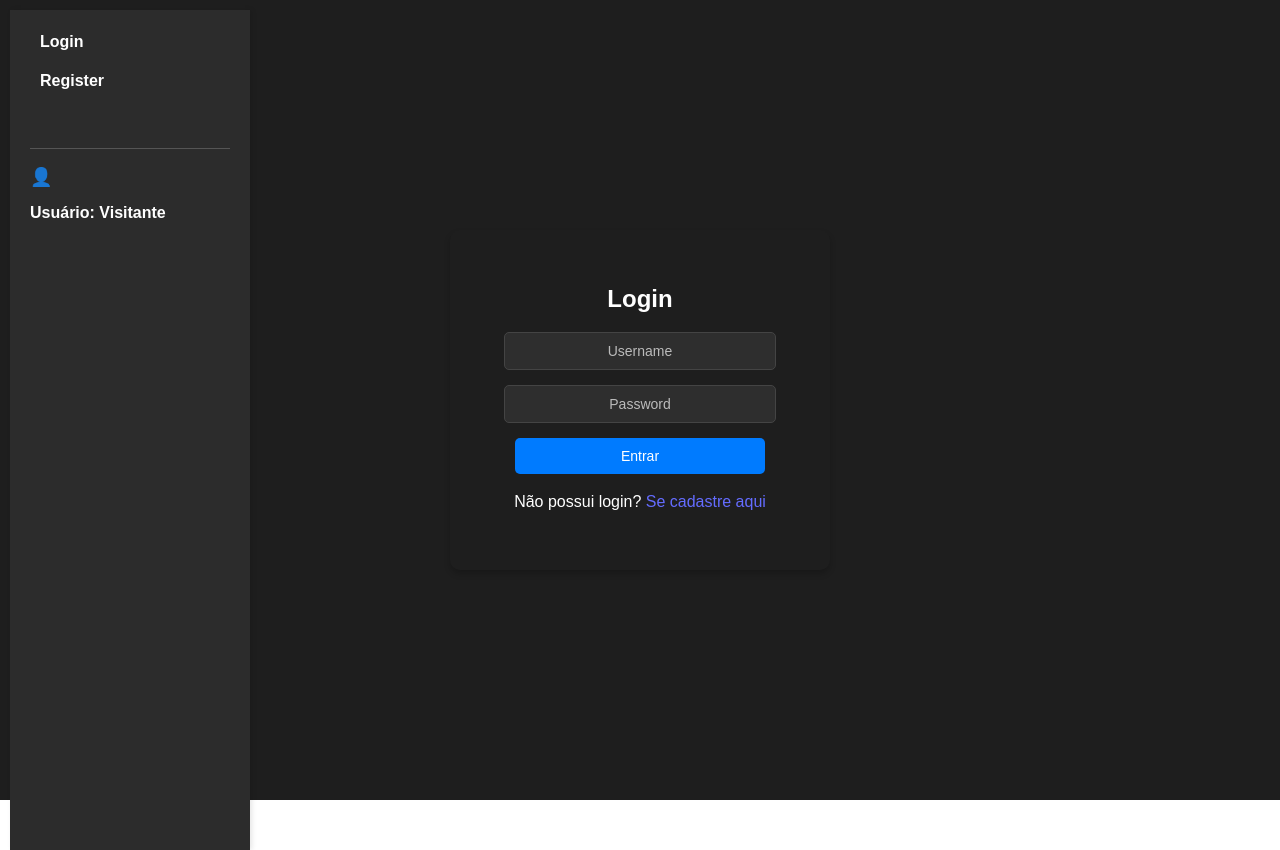
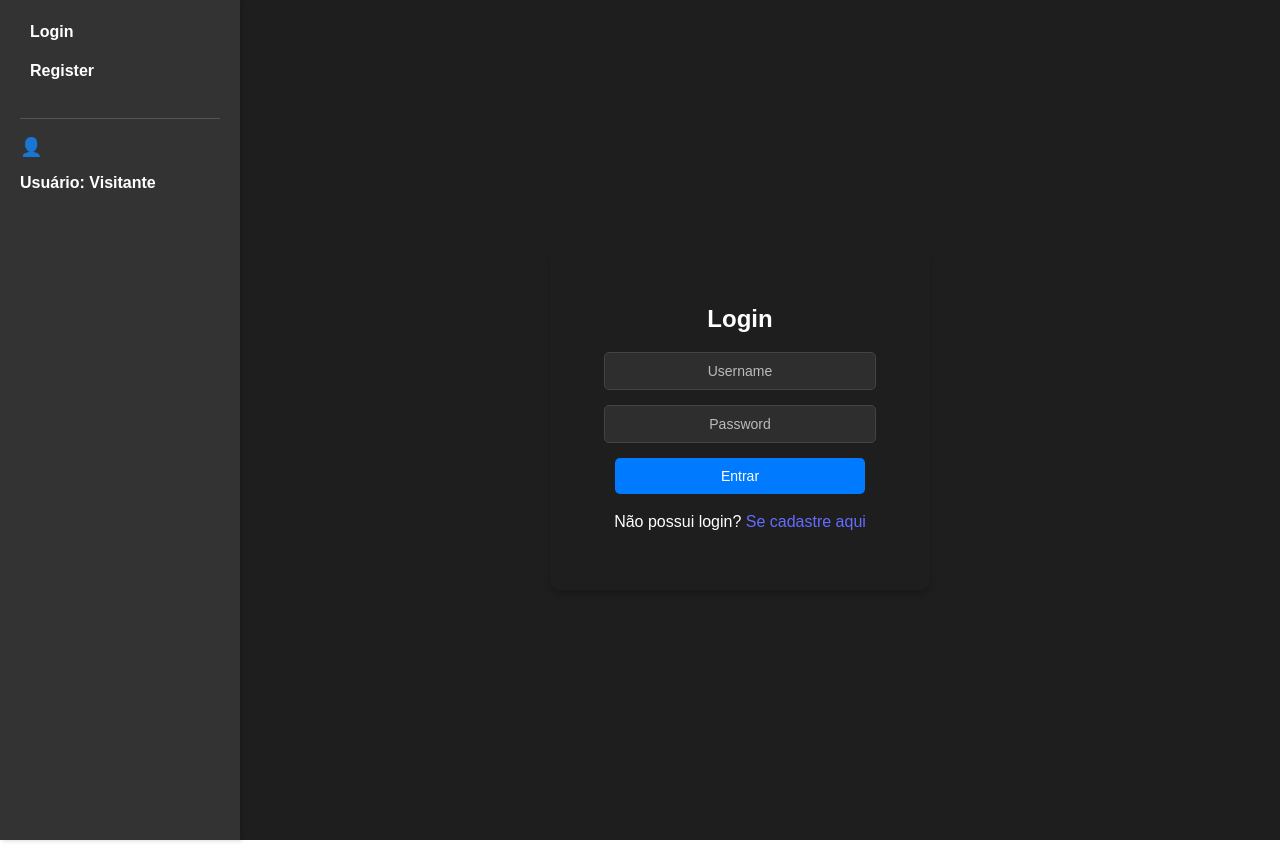
Before and after one commit to K010TE/projeto-snx, a React (Vite) app in the folder frontend/: page / in a window 1280 px wide. Built offline with nearby package versions, Linux system fonts and the light colour scheme.

Commit message:
fix: ajusta barra lateral para ficar fixa

```diff
--- a/frontend/src/App.css
+++ b/frontend/src/App.css
@@ -1,3 +1,15 @@
+/* Layout geral da aplicação */
+.app-layout {
+  display: flex;
+}
+
+/* Conteúdo principal com margem para não sobrepor a Navbar */
+.app-content {
+  margin-left: 200px; /* Deve corresponder à largura da Navbar */
+  padding: 20px;
+  flex: 1;
+}
+
 /* Variáveis de Estilo */
 body {
   display: flex;
@@ -26,13 +38,23 @@ body {
   box-shadow: 0 4px 8px rgba(0, 0, 0, 0.2);
 }
 
+/* Navbar fixa na lateral esquerda */
 .navbar {
-  position: absolute;
-  top: 10px; /* Distância do topo */
-  left: 10px; /* Distância da esquerda */
+  position: fixed;
+  top: 0;
+  left: 0;
+  width: 200px; /* Largura da Navbar */
+  height: 100%; /* Ocupa toda a altura da página */
+  background-color: #333; /* Cor de fundo */
+  color: white;
+  padding: 20px;
+  box-shadow: 2px 0 5px rgba(0, 0, 0, 0.2); /* Sombras para destaque */
+  z-index: 1000; /* Garante que a Navbar fique acima do conteúdo */
   display: flex;
-  gap: 20px; /* Espaçamento horizontal entre os links */
+  flex-direction: column;
+  justify-content: flex-start;
 }
+
 
 .navbar a {
   text-decoration: none;
--- a/frontend/src/App.jsx
+++ b/frontend/src/App.jsx
@@ -8,16 +8,18 @@ import './App.css';
 const App = () => {
     return (
         <Router>
-            {/* Navbar estará no topo da página */}
+            <div className="app-layout">
+                {/* Navbar fixa na lateral */}
                 <Navbar />
-            <div className="app-container">
-                {/* Rotas para as páginas */}
+                {/* Conteúdo principal ajustado */}
+                <div className="app-content">
                     <Routes>
                         <Route path="/" element={<Login />} />
                         <Route path="/register" element={<Register />} />
                         <Route path="/posts" element={<Posts />} />
                     </Routes>
                 </div>
+            </div>
         </Router>
     );
 };
--- a/frontend/src/components/Navbar.css
+++ b/frontend/src/components/Navbar.css
@@ -1,13 +1,22 @@
 .navbar {
-    width: 200px;
-    height: 100vh;
-    background-color: #2c2c2c;
+    position: fixed;
+    top: 0;
+    left: 0;
+    width: 200px; /* Ajuste o tamanho da barra conforme necessário */
+    height: 100%; /* Faz com que ocupe toda a altura da página */
+    background-color: #333; /* Cor de fundo */
+    color: white;
+    padding: 20px;
     display: flex;
     flex-direction: column;
-    justify-content: flex-start; /* Para alinhar os itens ao topo */
+    justify-content: flex-start;
+    box-shadow: 2px 0 5px rgba(0, 0, 0, 0.2); /* Sombras para destacar */
+    z-index: 1000; /* Garante que a barra fique acima de outros elementos */
+}
+
+.main-content {
+    margin-left: 200px; /* Deve corresponder à largura da navbar */
     padding: 20px;
-    box-shadow: 2px 0 5px rgba(0, 0, 0, 0.1);
-    position: fixed; /* Fixa a barra de navegação na lateral */
 }
 
 .navbar-links {
```
Lines whose indentation alone changed are shown as unchanged.
